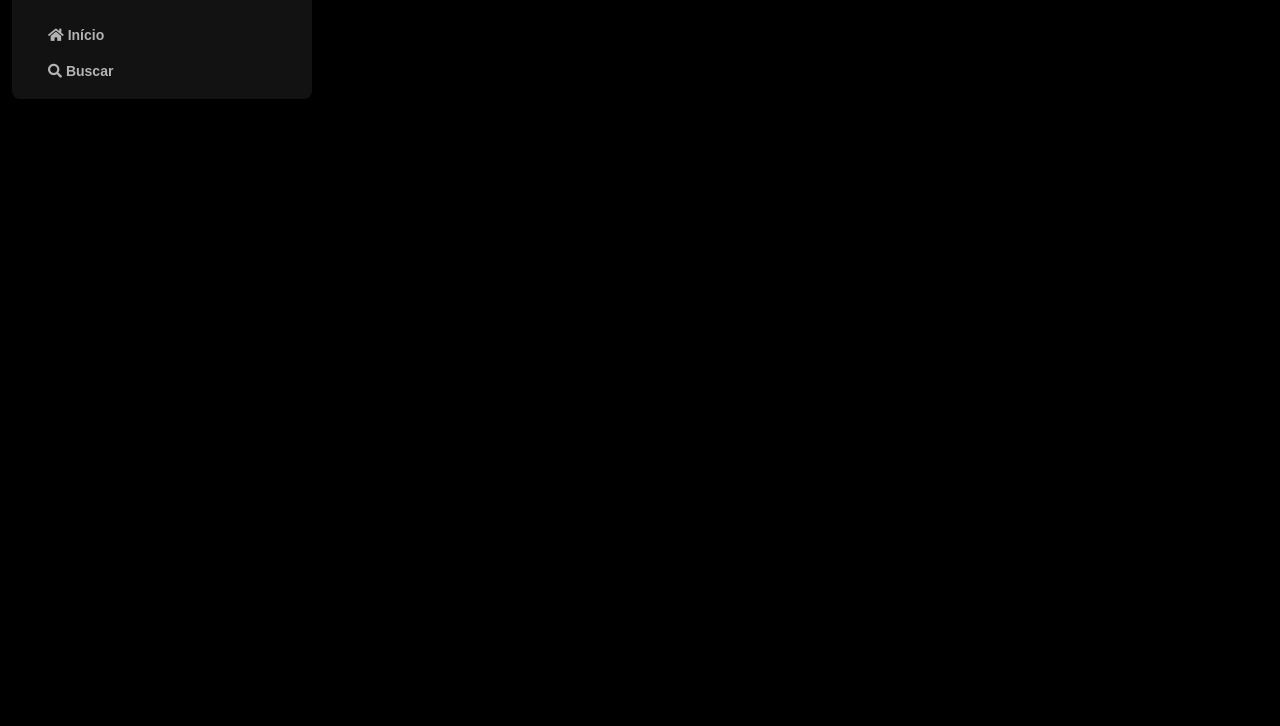
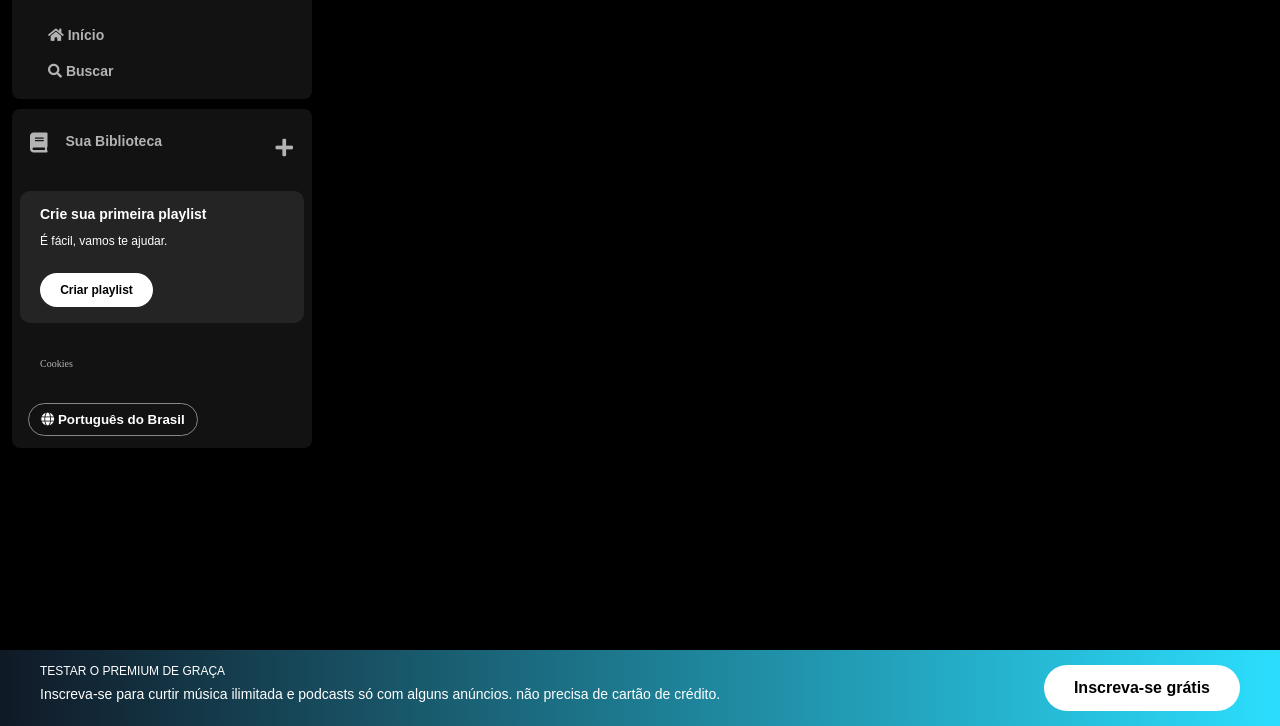
Before and after one commit to FlavioFBJunior/-Imersao-front-end-alura, a plain HTML site: page index.html in a window 1280 px wide. Shown: the part 74-800 px from the top of the page. Drawn offline with Linux system fonts and the light colour scheme.

Commit message:
Segunda aula da imersão Front-End Alura.
Prosseguimento ao HMTL e CSS.

Desafio feito.

 Changes to be committed:
	modified:   index.html
	modified:   styles.css

```diff
--- a/index.html
+++ b/index.html
@@ -17,7 +17,6 @@
                     <img src="./assets/icons/logo-spotify.png" alt="logo do Spotify">
                 </a>
             </div>
-                <div>
                 <ul>
                     <li>
                         <a href="">
@@ -32,8 +31,45 @@
                         </a>
                     </li>
                 </ul>
+        </nav>
+        <div class="library">
+            <div class="library__content">
+                <button class="library__button">
+                    <span class="fa fa-book"></span>
+                    <span>Sua Biblioteca</span>
+                </button>
+                <span class="fa fa-plus"></span>
             </div>
-        </nav>
+            <section class="section-playlist">
+                <div class="section-playlist__content">
+                    <span class="text title">Crie sua primeira playlist</span>
+                    <span class=" text subtitle">É fácil, vamos te ajudar.</span>
+                    <button class="section-playlist__button">
+                        <span>Criar playlist</span>
+                    </button>
                 </div>
+            </section>
+            <div class="cookies">
+                <a href="">Cookies</a>
+            </div>
+            <div class="languages">
+                <button class="languages__button">
+                    <span class="fa fa-globe"></span>
+                    <span>Português do Brasil</span>
+                </button>
+            </div>
+        </div>
+    </div>
+    <footer class="disclaimer-premium">
+        <div class="text">
+            <p class="disclaimer-premium__title">Testar o Premium de graça</p>
+            <p class="disclaimer-premium__subtitle">
+                Inscreva-se para curtir música ilimitada e podcasts só com alguns anúncios. não precisa de cartão de crédito.
+            </p>
+        </div>
+        <div class="button">
+            <button type="button">Inscreva-se grátis</button>
+        </div>
+    </footer>
 </body>
 </html>
--- a/styles.css
+++ b/styles.css
@@ -48,3 +48,177 @@ h1{
     font-size: 14px;
     font-family: "DM Sans", sans-serif;
 }
+
+.library {
+    background-color: #121212;
+    border-radius: 8px;
+    display: flex;
+    justify-content: space-between;
+    flex-direction: column;
+    padding: 4px 8px;
+    color: #b3b3b3;
+    font-weight: 600;
+    font-size: 14px;
+    margin-top: 10px;
+}
+
+.library .library__content {
+    display: flex;
+    justify-content: space-between;
+}
+
+.library .library__button {
+    display: flex;
+    margin-right: 10px;
+    color: #b3b3b3;
+    background-color: transparent;
+    border: 0px;
+    font-size: 14px;
+    font-weight: 600;
+    font-family: "DM Sans", sans-serif;
+    text-align: center;
+    text-decoration: none;
+    text-transform: none;
+    padding: 20px 10px;
+    cursor: pointer;
+}
+
+.library .library__content .fa {
+    color: #b3b3b3;
+    font-size: 20px;
+    font-weight: 300;
+    margin-right: 10px;
+    padding-right: 8px;
+}
+
+.library .library__content .fa-plus {
+    margin: 24px 10px;
+    cursor: pointer;
+    padding: 1px;
+}
+
+.section-playlist {
+    display: flex;
+    align-items: flex-start;
+    justify-content: space-between;
+    gap: 20px;
+    background-color: #242424;
+    color: #b3b3b3;
+    font-weight: 600;
+    font-size: 14px;
+    margin: 8px 0px;
+    padding: 16px 20px;
+    border-radius: 10px;
+}
+
+.section-playlist .section-playlist__content {
+    display: flex;
+    flex-direction: column;
+}
+
+.section-playlist__content .text {
+    padding-bottom: 14px;
+    color: #fff;
+    font-family: "DM Sans", sans-serif;
+}
+
+.section-playlist__content .title {
+    font-weight: 700;
+}
+
+.section-playlist__content .subtitle {
+    font-weight: 500;
+    font-size: 12px;
+}
+
+.section-playlist__content .section-playlist__button {
+    display: flex;
+    justify-content: center;
+    background-color: #fff;
+    color: #000;
+    border-radius: 20px;
+    font-size: 12px;
+    font-weight: 700;
+    font-family: "DM Sans", sans-serif;
+    text-decoration: none;
+    text-transform: none;
+    padding: 10px;
+    margin-top: 12px;
+    border: 0px;
+    width: 113px;
+    cursor: pointer;
+}
+
+.sidebar .cookies {
+    margin: 25px 20px;
+}
+
+.sidebar .cookies a {
+    color: #b3b3b3;
+    font-weight: 500;
+    font-size: 10px;
+    text-decoration: none;
+    text-transform: none;
+}
+
+.sidebar .cookies a:hover {
+    text-decoration: underline;
+}
+
+.languages .languages__button {
+    background-color: transparent;
+    border: 1px solid #878787;
+    color: #fff;
+    font-weight: bold;
+    cursor: pointer;
+    align-items: center;
+    width: 170px;
+    margin: 8px;
+    padding: 8px;
+    border-radius: 20px;
+}
+
+.disclaimer-premium {
+    position: fixed;
+    bottom: 0;
+    right: 0;
+    left: 0;
+    display: flex;
+    justify-content: space-between;
+    background: linear-gradient(to right, #101926, #2bdefd);
+    padding: 15px 40px;
+    font-family: "DM Sans", sans-serif;
+
+}
+
+.disclaimer-premium .text {
+    flex-shrink: 0;
+}
+
+.disclaimer-premium .disclaimer-premium__title {
+    color: #fff;
+    font-weight: 400;
+    font-size: 12px;
+    text-transform: uppercase;
+    margin-bottom: 10px;
+}
+
+.disclaimer-premium .disclaimer-premium__subtitle {
+    color: #fff;
+    font-weight: 500;
+    font-size: 14px;
+}
+
+.disclaimer-premium button {
+    display: flex;
+    justify-content: center;
+    background-color: #fff;
+    color: #000;
+    border: 0px;
+    border-radius: 40px;
+    padding: 14px 30px;
+    font-weight: bold;
+    font-size: 16px;
+    cursor: pointer;
+    flex-shrink: 0;
+}
```
Lines whose indentation alone changed are shown as unchanged.
